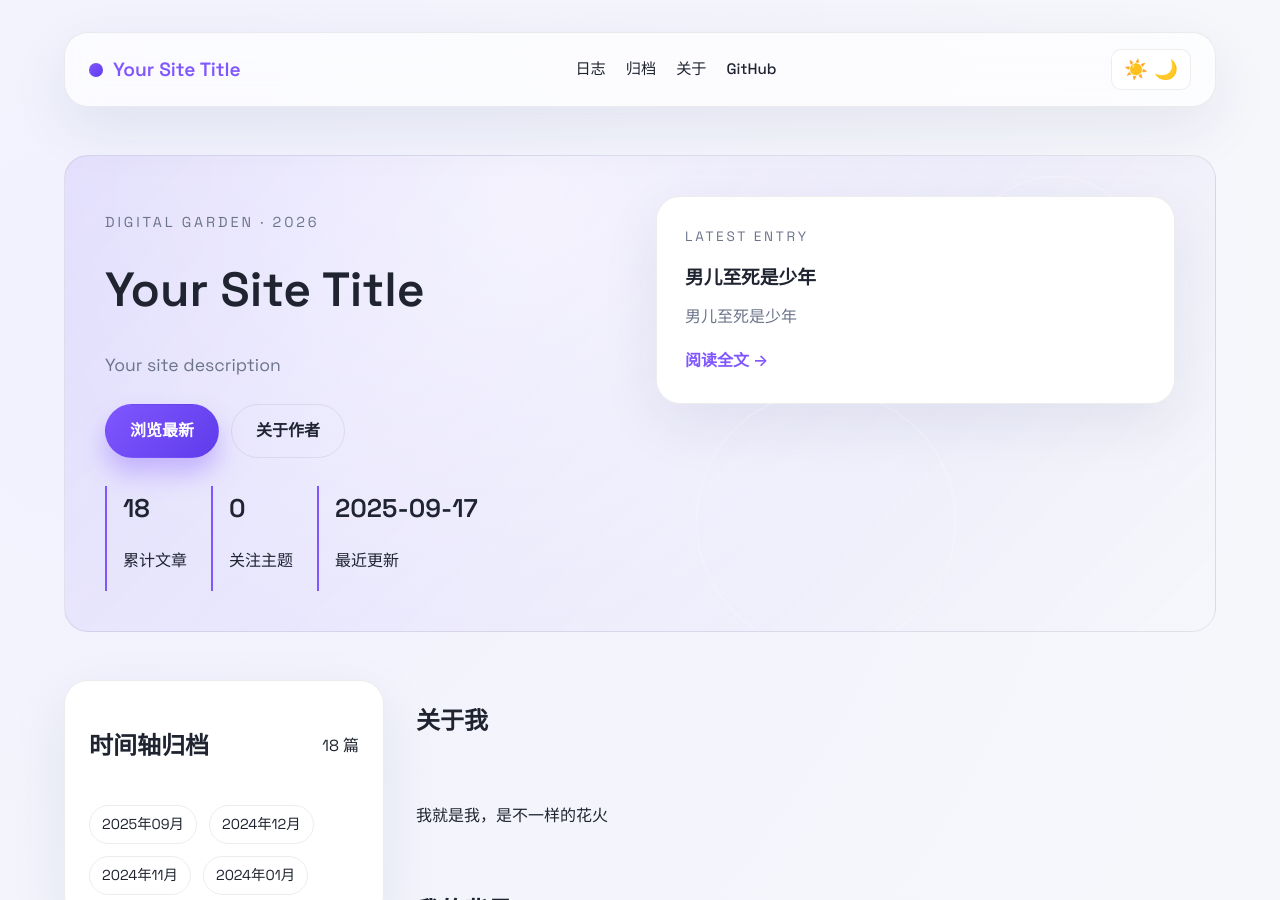
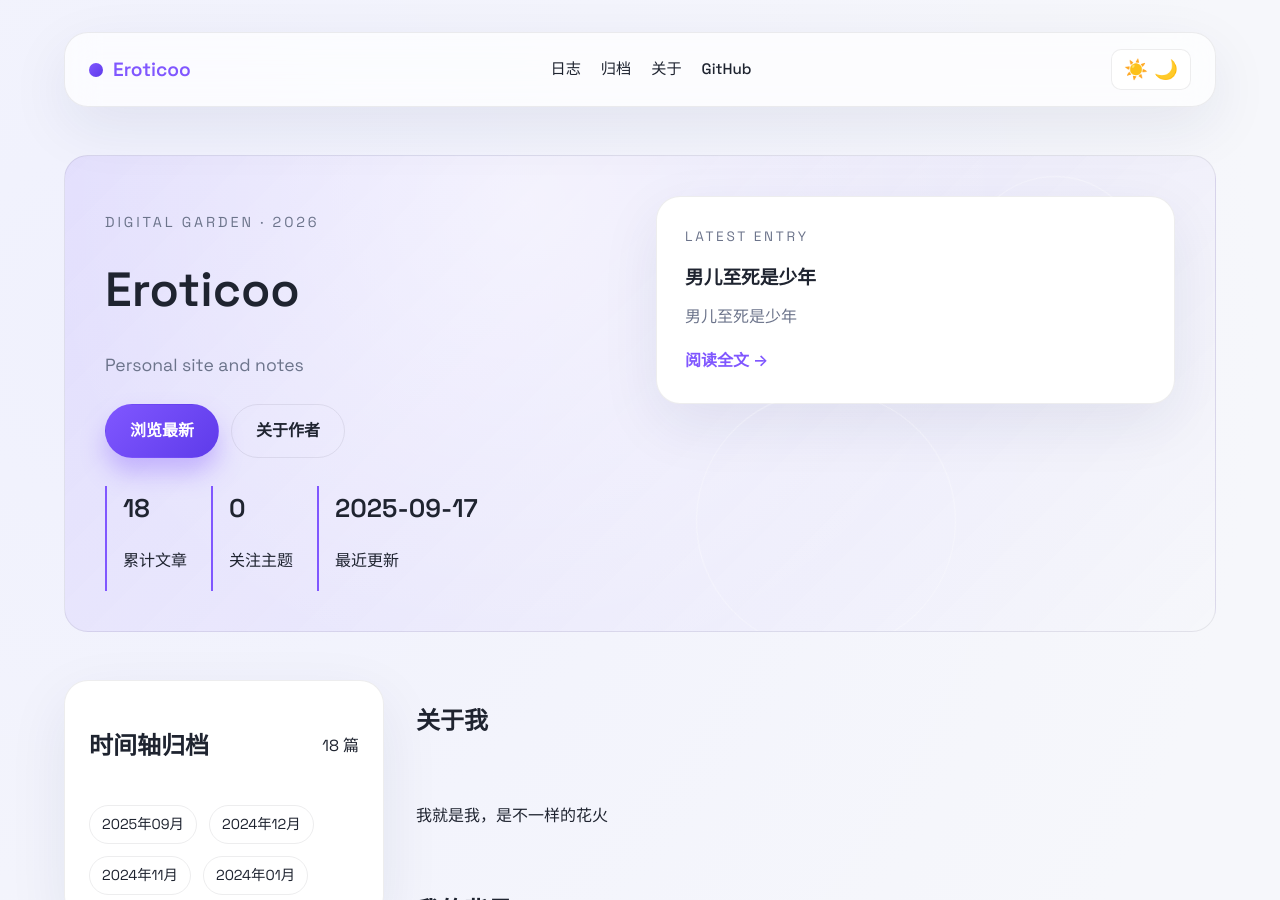
Before and after one commit to Eroticoo/Eroticoo.github.io, a Jekyll site: the page built from about.md, in a window 1280 px wide and 900 px high. Built offline with Jekyll 4.4.1, drawn with Linux system fonts in a browser that asks for light colours; some of the changed lines change nothing that is shown.

Commit message:
Fix Jekyll config for GitHub Pages build

```diff
--- a/_config.yml
+++ b/_config.yml
@@ -1,29 +1,18 @@
-# 基本设置
-title: Your Site Title
-description: Your site description
+title: Eroticoo
+email: eroticoo@users.noreply.github.com
+description: Personal site and notes
 timezone: Asia/Shanghai
 encoding: utf-8
 
-# 主题设置
+url: "https://eroticoo.github.io"
+baseurl: ""
+
 remote_theme: mmistakes/minimal-mistakes
 plugins:
   - jekyll-remote-theme
   - jekyll-include-cache
+  - jekyll-feed
+  - jekyll-seo-tag
 
-# 时间格式设置
 future: true
-
-# 强制刷新缓存
-build_revision: {{ site.time | date: '%s' }}
-
-# 规则设置
-rule-providers:
-  direct:
-    type: file
-    behavior: domain
-    path: ./direct_rules.yaml
-
-rules:
-  - RULE-SET,direct,DIRECT
-  - DOMAIN-SUFFIX,ys.gxnu.edu.cn,DIRECT
-  - MATCH,🐟 漏网之鱼
+markdown: kramdown
```
